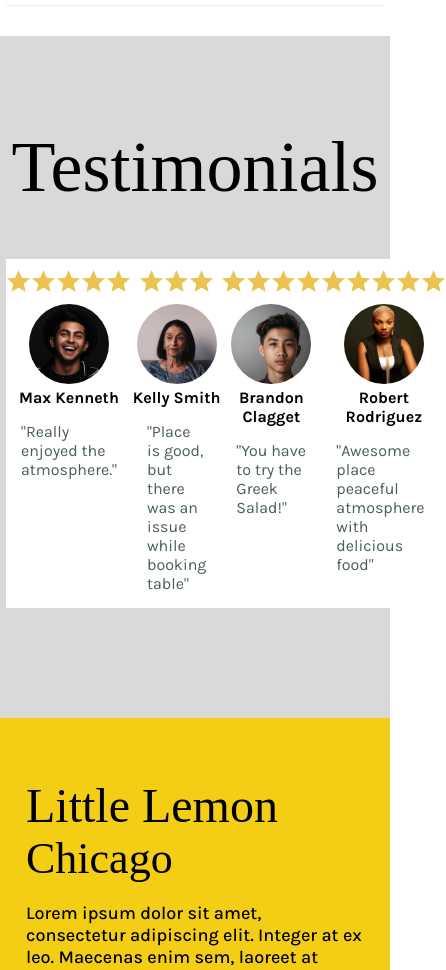
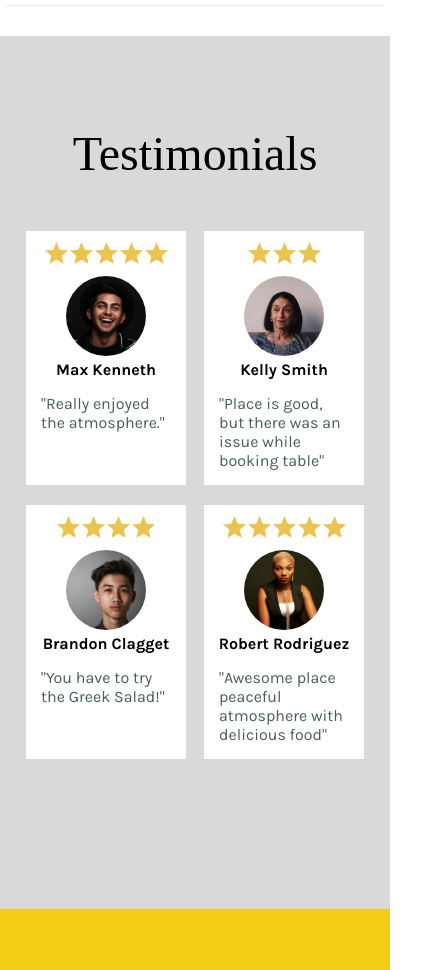
Before and after one commit to vidalglez/reservations-app, a React (Create React App) app: page / in a window 390 px wide. Shown: the part 1560-2530 px from the top of the page, 446 px wide, since content can reach past the window. Built offline with nearby package versions, Linux system fonts and the light colour scheme; a web font is replaced by a local one.

Commit message:
feature: setting testimonials responsive section for mobile

```diff
--- a/src/css/Testimonials.css
+++ b/src/css/Testimonials.css
@@ -63,4 +63,18 @@
     width: 100%; /* Ensure it does not exceed viewport */
     max-width: 378px; /* Use max-width to set limits */
   }
+
+  .testimonials-content {
+    flex-wrap: wrap;
+    margin: 20px;
+  }
+
+  .testimonial-item {
+    width: 160px;
+    margin-bottom: 20px;
+  }
+
+  .testimonials h1 {
+    font-size: 48px;
+  }
 }
```
